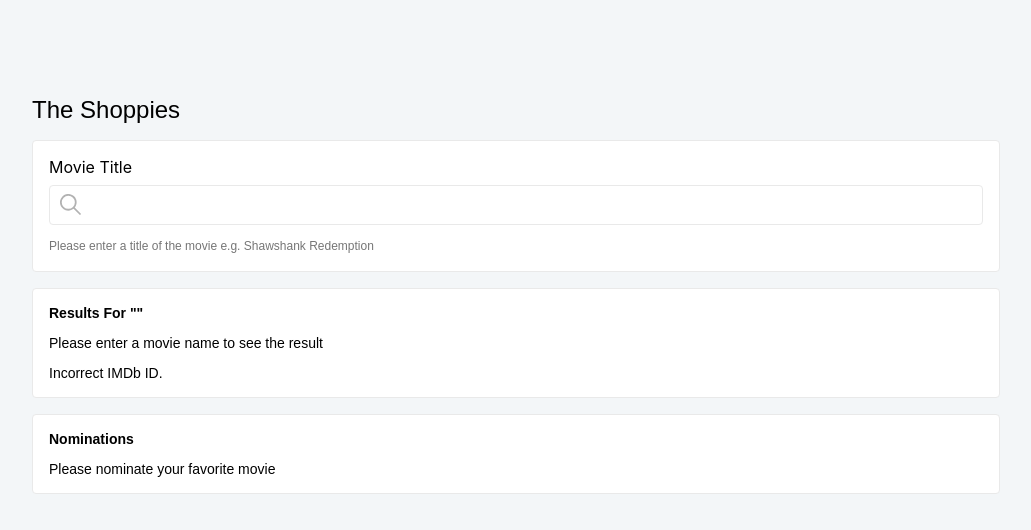
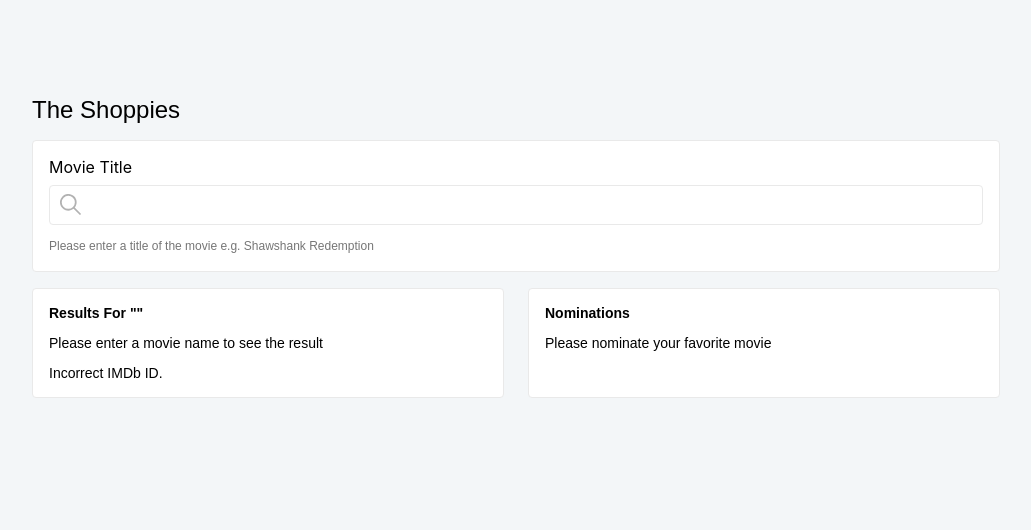
Before and after one commit to Omar-Said/shoppies, a React (Create React App) app: page / in a window 1280 px wide. Shown: the top 530 px of the page, without its empty margins (124-1155 px from the left). Built offline with nearby package versions, Linux system fonts and the light colour scheme.

Commit message:
Styling and response completed for base plate

```diff
--- a/src/App.js
+++ b/src/App.js
@@ -3,9 +3,9 @@ import "./App.scss";
 
 function App() {
   return (
-    <body className="App">
+    <div className="App">
       <MainPage />
-    </body>
+    </div>
   );
 }
 
--- a/src/App.scss
+++ b/src/App.scss
@@ -8,6 +8,6 @@ html {
   box-sizing: inherit;
 }
 
-body {
+.App {
   background-color: #f3f6f8;
 }
--- a/src/Pages/MainPage.js
+++ b/src/Pages/MainPage.js
@@ -8,7 +8,7 @@ const MainPage = () => {
     <div className="mainpage">
       <h2 className="mainpage__title">The Shoppies</h2>
       <SearchBar />
-      <div>
+      <div className="mainpage__wrapper">
         <MovieDisplay />
         <Nominations />
       </div>
--- a/src/Pages/MainPage.scss
+++ b/src/Pages/MainPage.scss
@@ -1,3 +1,5 @@
+@use "../partials/mixins" as *;
+
 .mainpage {
   padding-left: 1rem;
   padding-right: 1rem;
@@ -13,4 +15,11 @@
     font-weight: normal;
     margin-bottom: 1rem;
   }
+
+  &__wrapper {
+    @include tablet {
+      display: flex;
+      justify-content: space-between;
+    }
+  }
 }
--- a/src/components/MovieDisplay/MovieDisplay.scss
+++ b/src/components/MovieDisplay/MovieDisplay.scss
@@ -3,6 +3,7 @@
   border-radius: 4px;
   background-color: #ffffff;
   margin-top: 1rem;
+  width: 100%;
 
   &__wrapper {
     margin: 1rem;
--- a/src/components/Nominations/Nominations.scss
+++ b/src/components/Nominations/Nominations.scss
@@ -1,8 +1,15 @@
+@use "../../partials/mixins" as *;
+
 .nominations {
   border: 1px solid #e9e9e9;
   border-radius: 4px;
   background-color: #ffffff;
   margin-top: 1rem;
+  width: 100%;
+
+  @include tablet {
+    margin-left: 1.5rem;
+  }
 
   &__wrapper {
     margin: 1rem;
--- a/src/components/SearchBar/SearchBar.js
+++ b/src/components/SearchBar/SearchBar.js
@@ -1,14 +1,23 @@
 import "./SearchBar.scss";
+import { useState } from "react";
 
 const SearchBar = () => {
+  const [movie, setMovie] = useState("");
+
+  const getMovie = (e) => {
+    e.preventDefault();
+    setMovie(e.target.value);
+  };
+
   return (
     <section className="searchbar">
       <form className="searchbar__form">
         <p className="searchbar__form-title">Movie Title</p>
-        <input className="searchbar__form-input"></input>
+        <input className="searchbar__form-input" onChange={getMovie}></input>
         <p className="searchbar__form-text">
           Please enter a title of the movie e.g. Shawshank Redemption
         </p>
+        <p>{movie}</p>
       </form>
     </section>
   );
```
Also changed, not shown: 1 other file (tests, documents, lock files or other folders).
